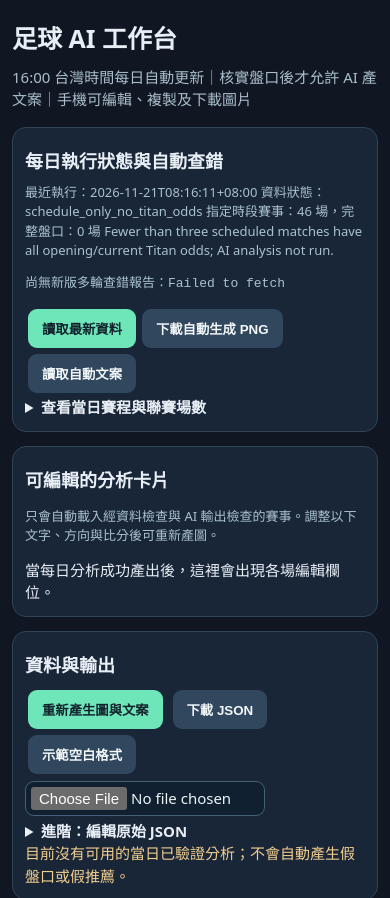
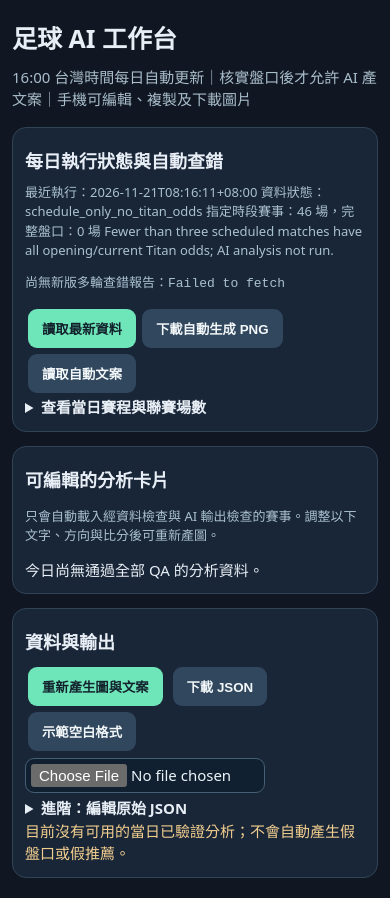
Before and after one commit to a066988-maker/football-ai-workspace, a plain HTML site: page index.html in a window 390 px wide. Shown: the top 898 px of the page. Drawn offline with Linux system fonts and the light colour scheme; no server answers.

Commit message:
Block yesterday's stale picks in the mobile dashboard and clear outdated image/copy when today's QA fails

```diff
--- a/index.html
+++ b/index.html
@@ -142,15 +142,27 @@ function renderEditors(){
   });
 }
 async function readRemote(path){const url='https://raw.githubusercontent.com/a066988-maker/football-ai-workspace/main/'+path+'?v='+Date.now();const r=await fetch(url,{cache:'no-store'});if(!r.ok)throw Error('HTTP '+r.status);return r.json()}
+function taipeiToday(){
+  const parts=new Intl.DateTimeFormat('en-US',{timeZone:'Asia/Taipei',year:'numeric',month:'2-digit',day:'2-digit'}).formatToParts(new Date());
+  const obj=Object.fromEntries(parts.map(p=>[p.type,p.value]));
+  return obj.year+'-'+obj.month+'-'+obj.day;
+}
+function clearStaleOutput(){
+  E('data').value='';E('copy').value='';
+  E('editors').textContent='今日尚無通過全部 QA 的分析資料。';
+  ctx.clearRect(0,0,canvas.width,canvas.height);
+}
 async function refresh(){
   E('daily-state').textContent='正在讀取已發布的每日資料……';
   try{
     const status=await readRemote('output/status.json');
     const day=(status.window_start||'').slice(0,10);
     currentDay=day;
+    const fresh=day===taipeiToday();
     let message='最近執行：'+(status.updated_at||'未知')+'\n資料狀態：'+status.status+
       '\n指定時段賽事：'+(status.window_fixture_count??'—')+' 場，完整盤口：'+(status.complete_odds_count??'—')+' 場';
     if(status.message)message+='\n'+status.message;
+    if(!fresh)message+='\n注意：這是前一日期的歷史結果，不能當作今天的推薦。';
     E('daily-state').textContent=message;
     try{
       const qa=await readRemote('output/qa_report.json');
@@ -169,7 +181,7 @@ async function refresh(){
       const rows=(calendar.fixtures||[]).map(m=>m.kickoff.slice(5,16).replace('T',' ')+' '+m.league+'｜'+m.home+' vs '+m.away+(m.has_complete_odds?' ✓':' 盘未齐'));
       E('fixtures-list').textContent='联赛场数：'+(summary||'—')+'\n\n'+(rows.join('\n')||'该时段暂无已取得的赛事');
     }catch(ex){E('fixtures-list').textContent='完整賽程尚未發布：'+ex.message}
-    if(status.status==='analysis_ready'){
+    if(status.status==='analysis_ready' && fresh){
       const data=await readRemote('output/analysis.json');
       if(!data.matches||!data.matches.length)throw Error('分析檔案沒有賽事');
       const cached=JSON.parse(localStorage.getItem(STORE)||'null');
@@ -177,9 +189,11 @@ async function refresh(){
       renderEditors();make();
       if(cached&&cached.date===day&&cached.copy)E('copy').value=cached.copy;
     }else{
+      clearStaleOutput();
       note('目前沒有可用的當日已驗證分析；不會自動產生假盤口或假推薦。');
     }
   }catch(ex){E('daily-state').textContent='每日產出尚未發布或讀取失敗：'+ex.message;
+    clearStaleOutput();
     note('可以人工載入已核實 JSON；工作台不會自行捏造賽事。')}
 }
 function download(name,blob){
```
